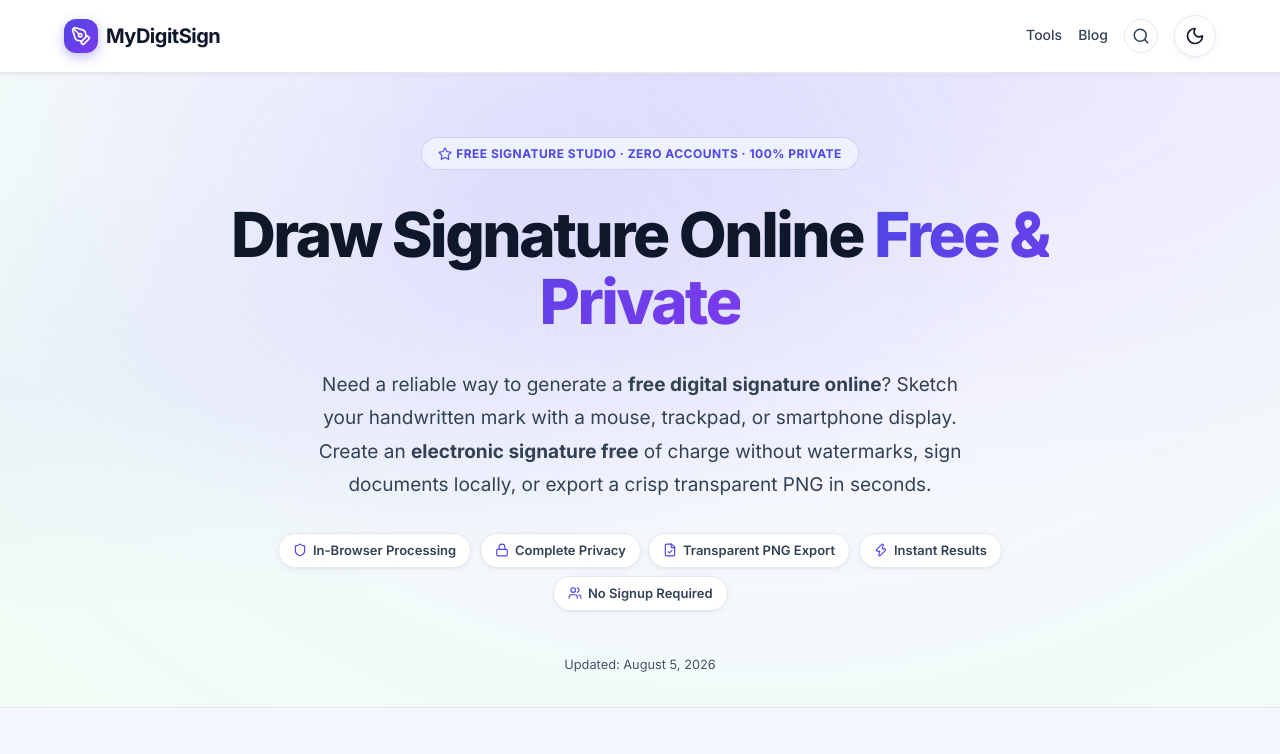
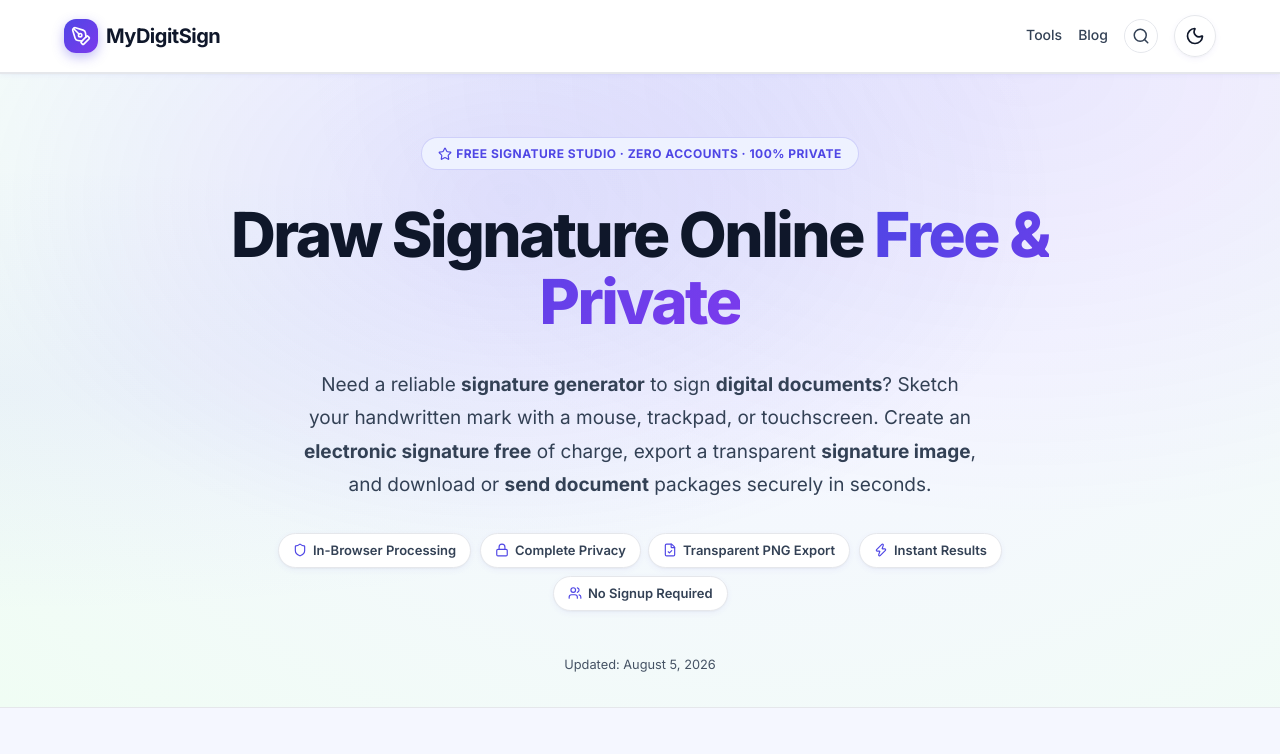
Before and after one commit to sidAli1993/signflow, a Next.js app: page /tools/draw-signature-online in a window 1280 px wide. Shown: the top 754 px of the page. Built offline with nearby package versions, Linux system fonts and the light colour scheme; no server answers.

Commit message:
seo: enrich draw-signature-online with 5 semantically related keywords

```diff
--- a/src/app/tools/draw-signature-online/page.tsx
+++ b/src/app/tools/draw-signature-online/page.tsx
@@ -10,12 +10,17 @@ import { getSoftwareAppSchema, getHowToSchema, getBreadcrumbSchema } from '@/lib
 export const metadata: Metadata = {
   title: 'Draw Signature Online Free — Create Digital Signatures | MyDigitSign',
   description:
-    'Create an electronic signature free using your mouse, trackpad, or touchscreen. Generate a free digital signature online and download a transparent PNG instantly.',
+    'Create an electronic signature free with our online signature generator. Draw your autograph, download a transparent signature image, and sign digital documents instantly.',
   keywords: [
     'draw signature online',
     'online signatures',
     'electronic signature free',
     'free digital signature online',
+    'signature generator',
+    'signature image',
+    'digital documents',
+    'send document',
+    'type of electronic signature',
     'digital sign with mouse',
     'sign with mouse',
     'create digital signature',
@@ -29,7 +34,7 @@ export const metadata: Metadata = {
   openGraph: {
     title: 'Draw Signature Online Free — Create Digital Signatures | MyDigitSign',
     description:
-      'Create an electronic signature free using your mouse, trackpad, or touchscreen. Generate a free digital signature online and download a transparent PNG instantly.',
+      'Create an electronic signature free with our online signature generator. Draw your autograph, download a transparent signature image, and sign digital documents instantly.',
     url: 'https://mydigitsign.com/tools/draw-signature-online',
     siteName: 'MyDigitSign',
     images: [
@@ -47,7 +52,7 @@ export const metadata: Metadata = {
     card: 'summary_large_image',
     title: 'Draw Signature Online Free — Create Digital Signatures | MyDigitSign',
     description:
-      'Create an electronic signature free using your mouse, trackpad, or touchscreen. Generate a free digital signature online instantly.',
+      'Create an electronic signature free with our online signature generator. Draw your autograph and sign digital documents instantly.',
     creator: '@mydigitsign',
     images: ['/og-image.png'],
   },
@@ -60,8 +65,8 @@ const breadcrumbSchema = getBreadcrumbSchema([
 ]);
 
 const softwareSchema = getSoftwareAppSchema({
-  name: 'MyDigitSign Signature Drawing Tool',
-  description: 'Create an electronic signature free using mouse or touch input with instant transparent PNG export.',
+  name: 'MyDigitSign Signature Generator',
+  description: 'Create an electronic signature free using mouse or touch input with instant transparent PNG signature image export.',
   url: 'https://mydigitsign.com/tools/draw-signature-online',
 });
 
@@ -74,7 +79,7 @@ const faqSchema = {
       name: 'How do I create a free digital signature online with a mouse?',
       acceptedAnswer: {
         '@type': 'Answer',
-        text: 'Click the Draw tab on MyDigitSign, then drag your cursor on the canvas to sketch your handwritten mark. You can change pen colors, clear the board, and save your signature as a transparent PNG or apply it directly to PDFs.',
+        text: 'Click the Draw tab on MyDigitSign, then drag your cursor on the canvas to sketch your handwritten mark. You can change pen colors, clear the board, and save your signature image as a transparent PNG or apply it directly to PDFs.',
       },
     },
     {
@@ -82,20 +87,20 @@ const faqSchema = {
       name: 'Can I download an electronic signature free as a transparent PNG?',
       acceptedAnswer: {
         '@type': 'Answer',
-        text: 'Yes. After sketching your autograph, click Download PNG to save a high-resolution transparent image. You can insert this graphic into Word documents, Google Docs, invoices, or email footers.',
+        text: 'Yes. After sketching your autograph in our signature generator, click Download PNG to save a high-resolution transparent image. You can insert this graphic into Word documents, Google Docs, invoices, or email footers.',
       },
     },
     {
       '@type': 'Question',
-      name: 'Are online signatures created on touchscreen phones legal?',
+      name: 'What type of electronic signature is legally valid for signing digital documents?',
       acceptedAnswer: {
         '@type': 'Answer',
-        text: 'Yes. Online signatures generated via mobile touchscreens carry full legal validity under the ESIGN Act (US), eIDAS (EU), and international e-commerce regulations for business contracts and NDAs.',
+        text: 'Freehand drawn online signatures qualify as standard electronic signatures (SES). They carry full legal validity under the ESIGN Act (US), eIDAS (EU), and global e-commerce laws for commercial contracts, NDAs, and business agreements.',
       },
     },
     {
       '@type': 'Question',
-      name: 'Is my handwritten autograph stored on any server?',
+      name: 'Is my handwritten autograph stored on any server after I send document files?',
       acceptedAnswer: {
         '@type': 'Answer',
         text: 'No. All processing happens 100% inside your web browser. Your drawn strokes stay strictly inside your local device memory and disappear when you close your browser tab.',
@@ -106,7 +111,7 @@ const faqSchema = {
       name: 'What is the difference between drawing and typing an electronic signature free?',
       acceptedAnswer: {
         '@type': 'Answer',
-        text: 'Drawing produces a freehand autograph unique to your hand movement, whereas typing uses styled cursive typography. Both methods create legally binding online signatures.',
+        text: 'Drawing produces a freehand autograph unique to your hand movement, whereas typing uses styled cursive typography. Both choices serve as a valid type of electronic signature for signing documents.',
       },
     },
   ],
@@ -118,8 +123,8 @@ const howToSchema = getHowToSchema({
   totalTime: 'PT1M',
   steps: [
     {
-      name: 'Select the Drawing Tool',
-      text: 'Open the tool workspace and activate the Draw tab.',
+      name: 'Select the Signature Generator',
+      text: 'Open the tool workspace and activate the Draw tab on the canvas.',
       url: 'https://mydigitsign.com/tools/draw-signature-online',
     },
     {
@@ -133,8 +138,8 @@ const howToSchema = getHowToSchema({
       url: 'https://mydigitsign.com/tools/draw-signature-online',
     },
     {
-      name: 'Save or Embed',
-      text: 'Click Adopt Signature to attach it directly to a PDF, or select Download PNG for a transparent graphic file.',
+      name: 'Save & Send Document',
+      text: 'Click Adopt Signature to attach it directly to a PDF, or select Download PNG for a transparent signature image.',
       url: 'https://mydigitsign.com/tools/draw-signature-online',
     },
   ],
@@ -155,7 +160,7 @@ export default function DrawSignatureTool() {
             Draw Signature Online <span className={styles.seoHeroGradient}>Free &amp; Private</span>
           </h1>
           <p className={styles.seoHeroDesc}>
-            Need a reliable way to generate a <strong>free digital signature online</strong>? Sketch your handwritten mark with a mouse, trackpad, or smartphone display. Create an <strong>electronic signature free</strong> of charge without watermarks, sign documents locally, or export a crisp transparent PNG in seconds.
+            Need a reliable <strong>signature generator</strong> to sign <strong>digital documents</strong>? Sketch your handwritten mark with a mouse, trackpad, or touchscreen. Create an <strong>electronic signature free</strong> of charge, export a transparent <strong>signature image</strong>, and download or <strong>send document</strong> packages securely in seconds.
           </p>
           <ul className={styles.seoTrustPills} role="list" aria-label="Key features">
             <li><Shield size={14} aria-hidden="true" /><span>In-Browser Processing</span></li>
@@ -171,7 +176,7 @@ export default function DrawSignatureTool() {
       <HomeClient
         initialTab="draw"
         titleOverride="Create Your Free <span>Handwritten Signature</span>"
-        descriptionOverride="Sketch your mark on the interactive canvas below. Choose an ink color, then adopt it for PDF signing or export a transparent PNG image."
+        descriptionOverride="Sketch your mark on the interactive canvas below. Choose an ink color, then adopt it for PDF signing or export a transparent PNG signature image."
       />
 
       <section className={styles.seoExplainer} aria-label="How to draw signature online">
@@ -184,21 +189,21 @@ export default function DrawSignatureTool() {
               <div className={styles.seoStepNum} aria-hidden="true">1</div>
               <h3>Sketch Your Mark</h3>
               <p>
-                Use your mouse, trackpad, or finger to write your autograph on the digital pad. Use the clear control to start over whenever you want.
+                Use your mouse, trackpad, or finger to write your autograph on our <strong>signature generator</strong>. Use the clear control to start over whenever you want.
               </p>
             </article>
             <article className={styles.seoStep}>
               <div className={styles.seoStepNum} aria-hidden="true">2</div>
               <h3>Select Ink Color</h3>
               <p>
-                Switch between professional black, traditional navy blue, or distinct red ink to complement your official forms.
+                Switch between professional black, traditional navy blue, or distinct red ink to complement your official <strong>digital documents</strong>.
               </p>
             </article>
             <article className={styles.seoStep}>
               <div className={styles.seoStepNum} aria-hidden="true">3</div>
-              <h3>Export PNG or Sign PDF</h3>
+              <h3>Export PNG or Send Document</h3>
               <p>
-                Adopt your new mark to sign PDF contracts directly, or save a transparent PNG file to paste into Google Docs and Word files.
+                Adopt your new mark to sign PDF contracts directly, or save a transparent <strong>signature image</strong> to paste into Google Docs and Word files before you <strong>send document</strong> attachments.
               </p>
             </article>
           </div>
@@ -207,13 +212,13 @@ export default function DrawSignatureTool() {
           <div className={styles.seoCompare} style={{ marginTop: '2.5rem' }}>
             <h2 className={styles.seoCompareTitle}>Why Choose Handwritten Autographs for Online Signatures?</h2>
             <p className={styles.seoCompareDesc}>
-              A custom handwritten stroke gives modern <strong>online signatures</strong> an authentic human touch. When you <strong>sign with mouse</strong> or touch controls on MyDigitSign, your personal line dynamics closely mimic natural pen on paper. This makes your mark instantly recognizable and professional on contracts, rental agreements, and business proposals.
+              A custom handwritten stroke gives modern <strong>online signatures</strong> an authentic human touch. When you <strong>sign with mouse</strong> or touch controls on MyDigitSign, your personal line dynamics closely mimic natural pen on paper. This popular <strong>type of electronic signature</strong> makes your mark instantly recognizable and professional on contracts, rental agreements, and business proposals.
             </p>
             <ul className={styles.seoCompareList}>
               <li>✅ <strong>Personal Identity</strong> — preserve your natural handwriting style on digital paperwork</li>
               <li>✅ <strong>Polished Appearance</strong> — sharp vector stroke rendering looks crisp on high-DPI screens</li>
               <li>✅ <strong>Full Legal Validity</strong> — recognized under ESIGN (US), eIDAS (EU), and global standards</li>
-              <li>✅ <strong>Transparent Background</strong> — blends cleanly over lines and text fields in any editor</li>
+              <li>✅ <strong>Transparent Background</strong> — clean <strong>signature image</strong> overlays text fields in any editor</li>
               <li>✅ <strong>Cross-Device Compatibility</strong> — works effortlessly across Windows, Mac, iOS, and Android</li>
             </ul>
           </div>
@@ -222,13 +227,13 @@ export default function DrawSignatureTool() {
           <div className={styles.seoArticle} style={{ marginTop: '2.5rem' }}>
             <h2 className={styles.seoArticleTitle} style={{ fontSize: '1.5rem', marginBottom: '1rem', color: 'var(--color-text)', fontWeight: 700 }}>The Modern Guide to Creating an Electronic Signature Free of Cost</h2>
             <p style={{ marginBottom: '1rem', lineHeight: 1.6, color: 'var(--color-text-secondary)' }}>
-              In today's fast-moving digital economy, waiting for paper documents to be printed, signed by hand, scanned, and emailed back is a major bottleneck. Managing <strong>online signatures</strong> electronically saves time, reduces paper waste, and speeds up deal closures. However, many online tools lock basic features behind monthly subscriptions or degrade your file with intrusive watermarks unless you upgrade to a paid account.
+              In today's fast-moving digital economy, waiting for paper contracts to be printed, signed by hand, scanned, and emailed back is a major bottleneck. Managing <strong>online signatures</strong> electronically saves time, reduces paper waste, and speeds up deal closures when you need to sign and <strong>send document</strong> files quickly. However, many online software suites lock basic features behind expensive subscriptions or degrade your file with intrusive watermarks unless you upgrade.
             </p>
             <p style={{ marginBottom: '1rem', lineHeight: 1.6, color: 'var(--color-text-secondary)' }}>
-              MyDigitSign provides a clean, web-first alternative. We believe everyone should have access to an <strong>electronic signature free</strong> of charge, without forced account registrations or trial paywalls. Our client-side signature pad renders smooth Bezier curves in real time so your freehand strokes look natural, whether drawn using a optical mouse or a precision stylus.
+              MyDigitSign provides a clean, web-first alternative. We believe everyone should have access to an <strong>electronic signature free</strong> of charge, without forced account registrations or trial paywalls. Our client-side <strong>signature generator</strong> renders smooth Bezier curves in real time so your freehand strokes look natural, whether drawn using an optical mouse or a precision stylus.
             </p>
             <p style={{ marginBottom: '1rem', lineHeight: 1.6, color: 'var(--color-text-secondary)' }}>
-              Because our rendering engine operates 100% inside your web browser, your sensitive data never travels to a remote server. You enjoy maximum privacy while generating a <strong>free digital signature online</strong> for immediate business or personal use.
+              Because our rendering engine operates 100% inside your web browser, your sensitive <strong>digital documents</strong> never travel to a remote server. You enjoy maximum privacy while generating a <strong>free digital signature online</strong> for immediate business or personal use.
             </p>
 
             <h2 className={styles.seoArticleTitle} style={{ fontSize: '1.5rem', marginBottom: '1rem', marginTop: '2.5rem', color: 'var(--color-text)', fontWeight: 700 }}>Input Methods: Digital Sign With Mouse vs. Touchscreen Displays</h2>
@@ -243,17 +248,17 @@ export default function DrawSignatureTool() {
 
             <h3 style={{ fontSize: '1.25rem', marginBottom: '0.75rem', marginTop: '1.5rem', color: 'var(--color-text)', fontWeight: 600 }}>Drawing on Touchscreen Devices &amp; Stylus Pens</h3>
             <p style={{ marginBottom: '1rem', lineHeight: 1.6, color: 'var(--color-text-secondary)' }}>
-              For the most fluid handwriting experience, access MyDigitSign on a tablet or mobile phone. Drawing with your index finger or an active capacitive pen (such as an Apple Pencil) feels identical to physical pen and paper. The digital canvas captures your stroke speed and direction accurately, producing a sharp autograph ready for any document.
+              For the most fluid handwriting experience, access MyDigitSign on a tablet or mobile phone. Drawing with your index finger or an active capacitive pen (such as an Apple Pencil) feels identical to physical pen and paper. The digital canvas captures your stroke speed and direction accurately, producing a sharp <strong>signature image</strong> ready for any document.
             </p>
 
             <h2 className={styles.seoArticleTitle} style={{ fontSize: '1.5rem', marginBottom: '1rem', marginTop: '2.5rem', color: 'var(--color-text)', fontWeight: 700 }}>How to Insert Transparent PNG Signatures Into Word &amp; Google Docs</h2>
             <p style={{ marginBottom: '1rem', lineHeight: 1.6, color: 'var(--color-text-secondary)' }}>
-              One major advantage of exporting your mark as a transparent PNG is versatility. Once saved to your local drive, you can reuse your graphic across multiple office platforms:
+              One major advantage of exporting your mark as a transparent PNG <strong>signature image</strong> is versatility. Once saved to your local drive, you can reuse your graphic across multiple office platforms:
             </p>
             <ul style={{ lineHeight: 1.8, color: 'var(--color-text-secondary)', paddingLeft: '1.25rem', marginBottom: '1.5rem' }}>
               <li><strong>Microsoft Word:</strong> Click <em>Insert → Pictures → From This Device</em>, select your saved PNG, set text wrapping to <em>In Front of Text</em>, and drag it over your document's signature line.</li>
               <li><strong>Google Docs:</strong> Navigate to <em>Insert → Image → Upload from computer</em>. Position the transparent image over the line and resize as needed.</li>
-              <li><strong>Email Signatures:</strong> Add your PNG graphic directly to your Gmail or Outlook signature settings for a custom sign-off on correspondence.</li>
+              <li><strong>Email Signatures:</strong> Add your PNG graphic directly to your Gmail or Outlook signature settings for a custom sign-off before you <strong>send document</strong> emails.</li>
             </ul>
           </div>
 
@@ -263,7 +268,7 @@ export default function DrawSignatureTool() {
             <div className={styles.seoFaqGrid}>
               <div className={styles.faqItem}>
                 <h3>How do I create a free digital signature online?</h3>
-                <p>Open the Draw tab, use your mouse or finger to sketch your autograph on the canvas, and click Adopt Signature or Download PNG to save it instantly.</p>
+                <p>Open the Draw tab, use your mouse or finger to sketch your autograph on our signature generator, and click Adopt Signature or Download PNG to save it instantly.</p>
               </div>
               <div className={styles.faqItem}>
                 <h3>Can I create an electronic signature free on a smartphone?</h3>
@@ -274,16 +279,16 @@ export default function DrawSignatureTool() {
                 <p>No. All rendering occurs locally inside your browser. Your drawing data stays in memory and is automatically cleared when you close the browser tab.</p>
               </div>
               <div className={styles.faqItem}>
-                <h3>Can I download a transparent PNG of my autograph?</h3>
-                <p>Yes. Clicking Download PNG saves a transparent image file that seamlessly overlays text lines in Word, Google Docs, or PDF files.</p>
+                <h3>Can I download a transparent PNG signature image?</h3>
+                <p>Yes. Clicking Download PNG saves a transparent signature image file that seamlessly overlays text lines in Word, Google Docs, or PDF files.</p>
               </div>
               <div className={styles.faqItem}>
                 <h3>Are online signatures drawn with a mouse legally binding?</h3>
-                <p>Yes. Freehand electronic signatures have full legal standing under the ESIGN Act (US) and eIDAS (EU) for standard business contracts, agreements, and forms.</p>
+                <p>Yes. This type of electronic signature has full legal standing under the ESIGN Act (US) and eIDAS (EU) for standard business contracts, agreements, and forms.</p>
               </div>
               <div className={styles.faqItem}>
                 <h3>What is the difference between drawing and typing a signature?</h3>
-                <p>Drawing yields a unique handwritten stroke pattern, while typing renders your name in cursive typography. Both methods are legally recognized for electronic signing.</p>
+                <p>Drawing yields a unique handwritten stroke pattern, while typing renders your name in cursive typography. Both methods represent a legal type of electronic signature.</p>
               </div>
             </div>
           </div>
```
